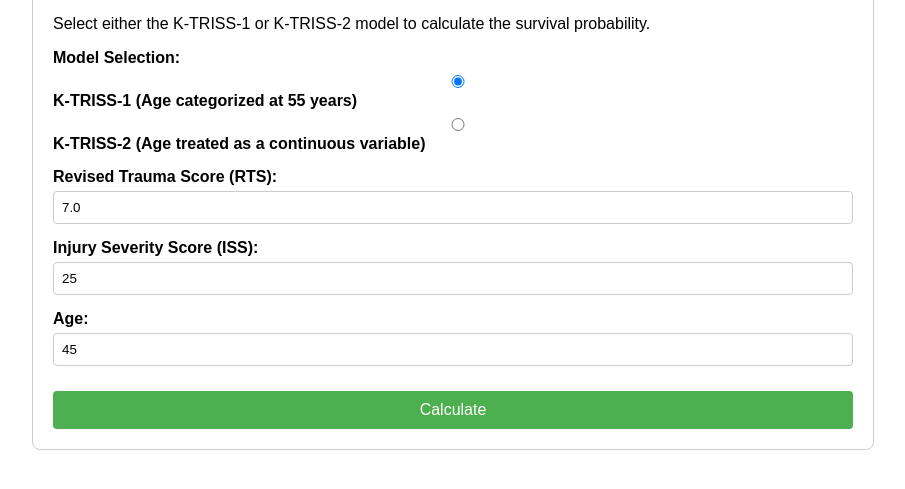
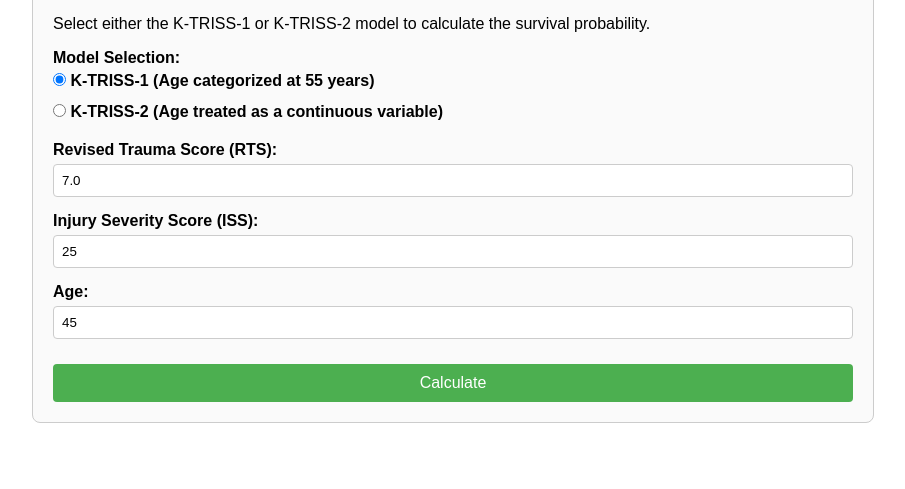
Before and after one commit to jeehyoungkim-lab/iss-calculator, a plain HTML site: page index.html in a window 1280 px wide. Shown: the part 85-574 px from the top of the page, without its empty margins (187-1092 px from the left). Drawn offline with Linux system fonts and the light colour scheme.

Commit message:
Update index.html

```diff
--- a/index.html
+++ b/index.html
@@ -11,6 +11,7 @@
     border-radius: 8px;
     max-width: 800px;
     margin: 20px auto;
+    background-color: #fafafa;
   }
   .k-triss-calculator h3 {
     text-align: center;
@@ -20,16 +21,31 @@
     margin-bottom: 15px;
   }
   .form-group label {
+    font-weight: bold;
+    margin-bottom: 5px;
     display: block;
-    margin-bottom: 5px;
-    font-weight: bold;
   }
-  .form-group input {
+  .form-group input[type="number"] {
     width: 100%;
     padding: 8px;
     box-sizing: border-box;
     border: 1px solid #ccc;
     border-radius: 4px;
+  }
+  .radio-group {
+    display: flex;
+    flex-direction: column;
+    gap: 8px;
+    margin-top: 5px;
+  }
+  .radio-option {
+    display: inline-flex;
+    align-items: center;
+    gap: 8px;
+    font-weight: normal;
+  }
+  .radio-option input[type="radio"] {
+    margin: 0;
   }
   .button {
     width: 100%;
@@ -47,10 +63,12 @@
   }
   .result {
     margin-top: 20px;
-    padding: 10px;
-    background-color: #f9f9f9;
+    padding: 15px;
+    background-color: #eef9ee;
     border: 1px solid #ddd;
     border-radius: 4px;
+    font-size: 18px;
+    text-align: center;
   }
 </style>
 </head>
@@ -60,16 +78,18 @@
   <h3>K-TRISS Survival Probability Calculator</h3>
   <p>Select either the K-TRISS-1 or K-TRISS-2 model to calculate the survival probability.</p>
 
-  <div class="form-group" style="align-items:center;">
+  <div class="form-group">
     <label>Model Selection:</label>
-    <label>
+    <div class="radio-group">
+      <label class="radio-option">
         <input type="radio" name="model" value="ktriss1" checked>
         K-TRISS-1 (Age categorized at 55 years)
       </label>
-    <label>
+      <label class="radio-option">
         <input type="radio" name="model" value="ktriss2">
         K-TRISS-2 (Age treated as a continuous variable)
       </label>
+    </div>
   </div>
 
   <div class="form-group">
```
Lines whose indentation alone changed are shown as unchanged.
